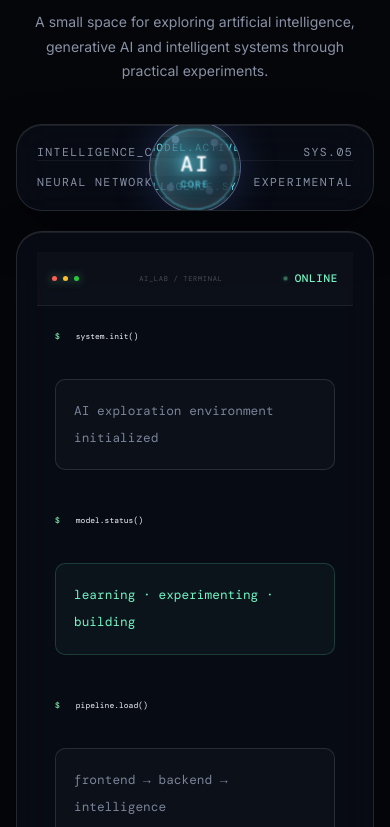
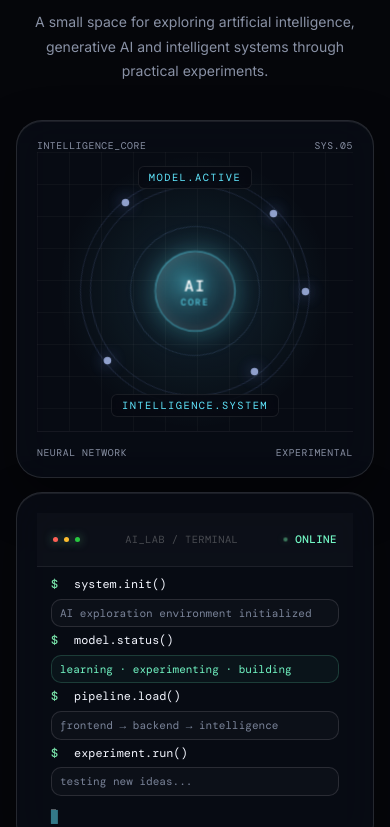
Before and after one commit to gajit9147-dev/Ajeet-Portfolio, a React (Vite) app in the folder client/: page / in a window 390 px wide. Shown: the part 7817-8644 px from the top of the page. Built offline with nearby package versions, Linux system fonts and the light colour scheme; no server answers; a web font is replaced by a local one.

Commit message:
Make the AI Lab cards smaller and square

```diff
--- a/client/src/sections/AILab/AILab.css
+++ b/client/src/sections/AILab/AILab.css
@@ -752,3 +752,143 @@
     animation: none;
   }
 }
+
+/* Keep the two experiment panels compact and square. */
+.ai-lab-section .section-shell {
+  gap: 20px;
+}
+
+.ai-lab-heading {
+  margin-bottom: 8px;
+}
+
+.ai-lab-layout {
+  grid-template-columns: repeat(2, minmax(0, 420px));
+  justify-content: center;
+  gap: 16px;
+}
+
+.ai-lab-layout > .ai-visual,
+.ai-lab-layout > .ai-terminal {
+  aspect-ratio: 1;
+  min-height: 0;
+  min-width: 0;
+}
+
+.ai-lab-layout > .ai-visual {
+  padding: 18px 20px;
+}
+
+.ai-lab-layout .neural-core {
+  height: auto;
+  flex: 1;
+  min-height: 0;
+}
+
+.ai-lab-layout .terminal-header {
+  padding: 12px 16px;
+  font-size: 0.65rem;
+  letter-spacing: 0.04em;
+}
+
+.ai-lab-layout .terminal-body {
+  min-height: 0;
+  padding: 16px 20px;
+  font-size: 0.78rem;
+  line-height: 1.5;
+  gap: 7px;
+}
+
+.ai-lab-layout .terminal-output {
+  padding: 7px 10px;
+  font-size: 0.73rem;
+}
+
+@media (max-width: 860px) {
+  .ai-lab-layout {
+    grid-template-columns: minmax(0, 380px);
+    gap: 14px;
+  }
+}
+
+@media (max-width: 600px) {
+  .ai-lab-section .section-shell {
+    gap: 16px;
+  }
+
+  .ai-lab-layout .terminal-body {
+    padding: 12px 14px;
+    font-size: 0.74rem;
+    gap: 5px;
+  }
+
+  .ai-lab-layout .terminal-output {
+    padding: 5px 8px;
+    font-size: 0.69rem;
+  }
+
+  .ai-lab-layout .ai-visual-header,
+  .ai-lab-layout .ai-visual-footer {
+    font-size: 0.61rem;
+    letter-spacing: 0.06em;
+  }
+}
+
+/* Prevent older global terminal and neural styles from clipping these panels. */
+.ai-lab-layout .terminal-output {
+  display: block;
+  margin: 0;
+}
+
+.ai-lab-layout .terminal-header {
+  flex-shrink: 0;
+}
+
+.ai-lab-layout .neural-core {
+  position: relative;
+  left: auto;
+  top: auto;
+  width: 100%;
+  transform: none;
+  display: flex;
+  border: 0;
+  border-radius: 0;
+  background: none;
+  backdrop-filter: none;
+  box-shadow: none;
+}
+
+.ai-lab-layout .neural-core span {
+  font-size: inherit;
+}
+
+.ai-lab-layout .neural-ring {
+  inset: 0;
+  margin: auto;
+  transform: none;
+}
+
+@media (max-width: 360px) {
+  .ai-lab-layout .terminal-header {
+    padding: 10px 12px;
+    font-size: 0.55rem;
+    gap: 8px;
+  }
+
+  .ai-lab-layout .terminal-body {
+    padding: 8px 12px;
+    font-size: 0.65rem;
+    line-height: 1.4;
+    gap: 4px;
+  }
+
+  .ai-lab-layout .terminal-output {
+    font-size: 0.6rem;
+    padding: 4px 6px;
+  }
+
+  .ai-lab-layout .neural-ring-three {
+    width: 205px;
+    height: 205px;
+  }
+}
```
